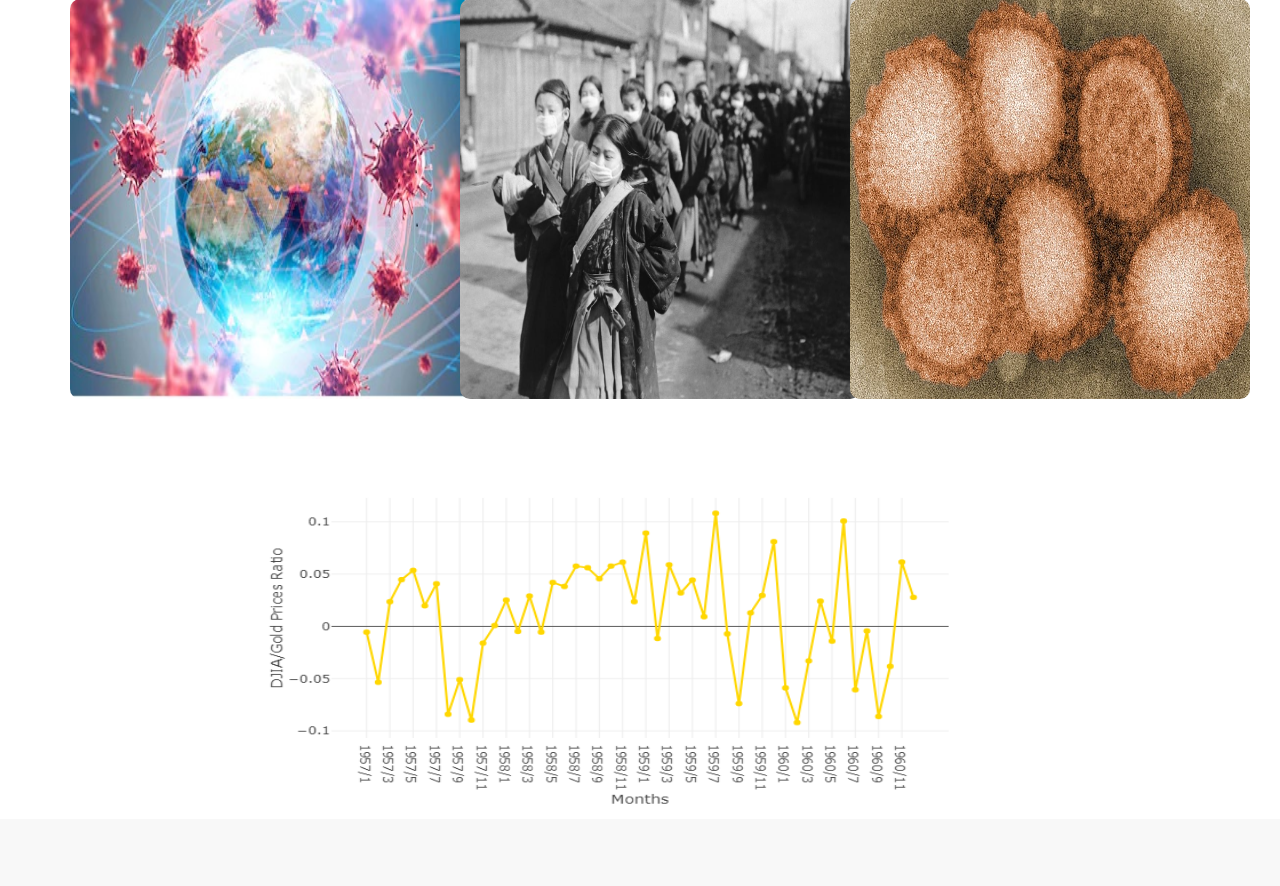
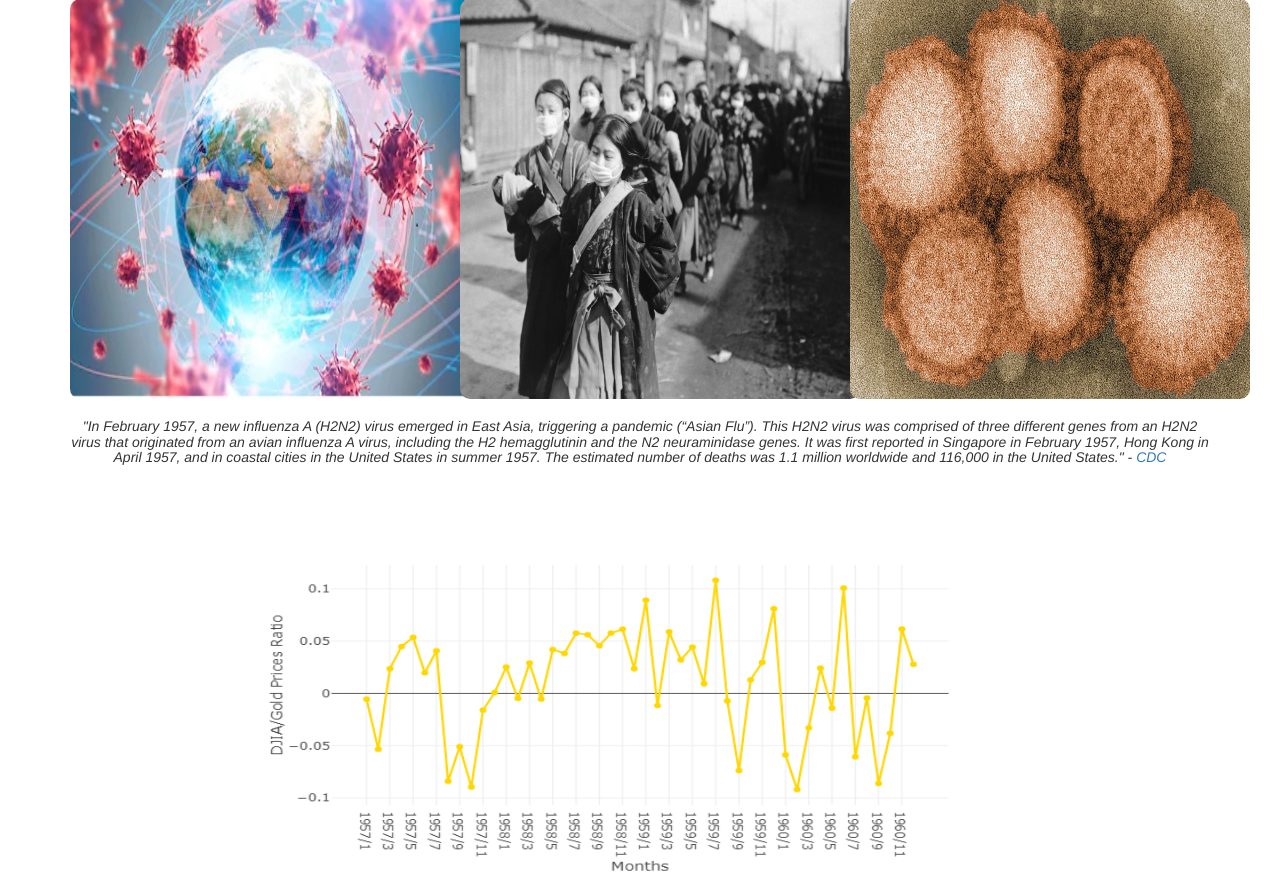
Before and after one commit to pandemicgoldprices/pandemicgoldprices, a Flask app: page /asian_flu in a window 1280 px wide. Shown: the part 129-1015 px from the top of the page. Before the commit the page ends 933 px from the top, so only its background shows below. Run offline with Flask 2, Linux system fonts and the light colour scheme; some libraries are stand-ins or nearby versions.

Commit message:
text blurb

```diff
--- a/templates/asian_flu.html
+++ b/templates/asian_flu.html
@@ -70,6 +70,15 @@
             </div>
             <div class="row">
             <div class="col-sm-12">
+              <h5><i>"In February 1957, a new influenza A (H2N2) virus emerged in East Asia, triggering a pandemic (“Asian Flu”). This
+                  H2N2
+                  virus was comprised of three different genes from an H2N2 virus that originated from an avian influenza A virus,
+                  including the H2 hemagglutinin and the N2 neuraminidase genes. It was first reported in Singapore in February 1957,
+                  Hong
+                  Kong in April 1957, and in coastal cities in the United States in summer 1957. The estimated number of deaths was
+                  1.1
+                  million worldwide and 116,000 in the United States." - <a
+                    href="https://www.cdc.gov/flu/pandemic-resources/1957-1958-pandemic.html">CDC</a></i></h5>
               <p><img src="/imgs/combined/asianflu.png" style="float:center;width:800px;height:400px;border-radius: 10px;"></p>
             </div>
         </div>
```
